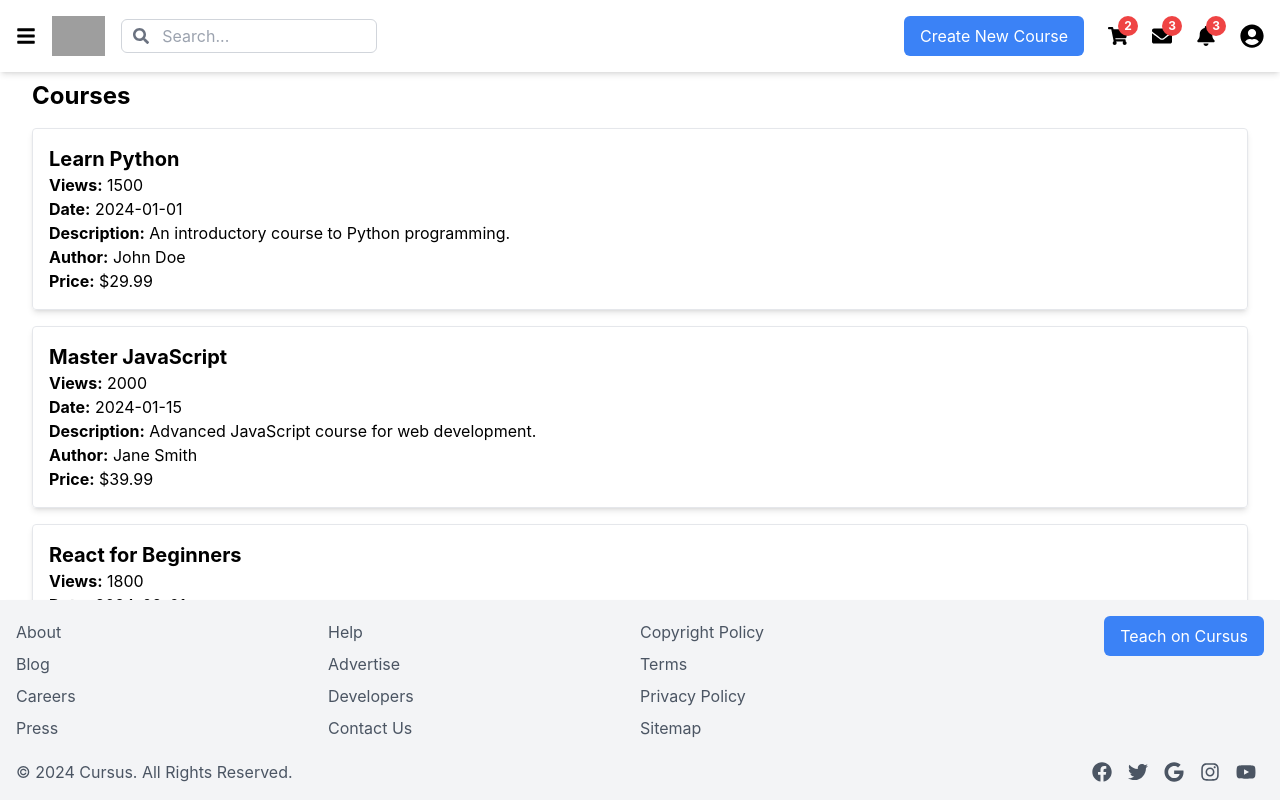
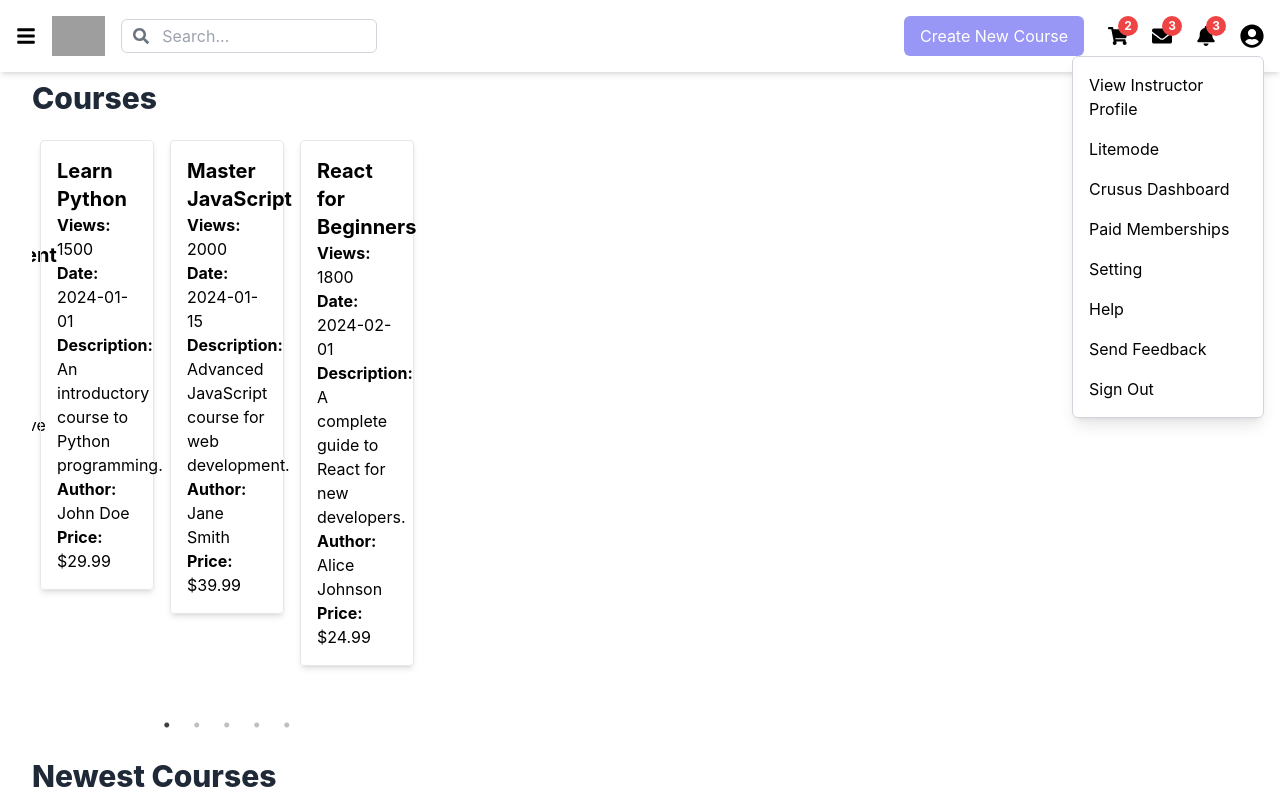
Before and after one commit to Ka213s/Clonesera, a React (Create React App) app: page / in a window 1280 px wide. Both pictures are taken after a click on the icon 1252 px from the left and 36 px from the top of the page. Shown: the top 800 px of the page. Built offline with nearby package versions, Linux system fonts and the light colour scheme; grey boxes are pictures that could not be loaded.

Commit message:
Update CSS

```diff
--- a/package.json
+++ b/package.json
@@ -18,7 +18,9 @@
     "react-icons": "^5.2.1",
     "react-router-dom": "^6.23.1",
     "react-scripts": "5.0.1",
+    "react-slick": "^0.30.2",
     "react-toastify": "^10.0.5",
+    "slick-carousel": "^1.8.1",
     "typescript": "^4.9.5",
     "web-vitals": "^2.1.4"
   },
@@ -47,6 +49,7 @@
     ]
   },
   "devDependencies": {
+    "@types/react-slick": "^0.23.13",
     "autoprefixer": "^10.4.19",
     "postcss": "^8.4.38",
     "tailwindcss": "^3.4.3"
--- a/src/components/Footer/Footer.tsx
+++ b/src/components/Footer/Footer.tsx
@@ -30,14 +30,14 @@ const Footer: React.FC = () => {
   );
 
   return (
-    <footer className="p-4 bg-gray-100 shadow-md">
+    <footer className="p-4 shadow-md bg-gray-900 bg-opacity-90">
       <div className="container mx-auto flex justify-between">
         <div className="flex flex-wrap justify-center w-3/4">
           {columns.map((column, colIndex) => (
             <ul key={colIndex} className="w-1/3">
               {column.map((link: FooterLink, index: number) => (
                 <li key={index} className="py-1">
-                  <a href={link.url} className="text-gray-600 hover:text-gray-900">
+                  <a href={link.url} className="text-white hover:text-gray-400">
                     {link.text}
                   </a>
                 </li>
@@ -46,13 +46,14 @@ const Footer: React.FC = () => {
           ))}
         </div>
         <div className="w-1/4 flex flex-col items-end">
-          <button className="px-4 py-2 mb-4 bg-blue-500 text-white rounded-md hover:bg-blue-600">
+          <button className="px-4 py-2 mb-4 bg-[#9997F5] text-white rounded-md hover:bg-[#8886E5] font-medium">
             Teach on Cursus
           </button>
         </div>
       </div>
+      <hr className="border-t-2 border-gray-300 my-4" />
       <div className="container mx-auto flex justify-between items-center mt-4">
-        <span className="text-gray-600">© 2024 Cursus. All Rights Reserved.</span>
+        <span className="text-white text-sm font-medium">© 2024 Cursus. All Rights Reserved.</span>
         <ul className="flex">
           {socialMediaLinksData.socialMedia.map((link: SocialMediaLink, index: number) => (
             <li key={index} className="mx-2">
--- a/src/components/Header/Header.tsx
+++ b/src/components/Header/Header.tsx
@@ -1,4 +1,4 @@
-import React from 'react';
+import React, { useState } from 'react';
 import { FaShoppingCart, FaEnvelope, FaBell, FaUserCircle, FaBars, FaSearch } from 'react-icons/fa';
 
 interface HeaderProps {
@@ -6,6 +6,12 @@ interface HeaderProps {
 }
 
 const Header: React.FC<HeaderProps> = ({ toggleMenu }) => {
+  const [showDropdown, setShowDropdown] = useState(false);
+
+  const toggleDropdown = () => {
+    setShowDropdown(!showDropdown);
+  };
+
   return (
     <header className="flex items-center justify-between p-4 bg-white shadow-md fixed top-0 left-0 w-full z-30">
       <div className="flex items-center">
@@ -23,7 +29,7 @@ const Header: React.FC<HeaderProps> = ({ toggleMenu }) => {
         <FaSearch className="absolute left-3 text-gray-500" />
       </div>
       <div className="flex items-center ml-auto space-x-6">
-        <button className="px-4 py-2 text-white bg-blue-500 rounded-md hover:bg-blue-600">
+        <button className="px-4 py-2 text-white bg-[#9997F5] rounded-md hover:bg-[#8886E5]">
           Create New Course
         </button>
         <div className="relative">
@@ -44,7 +50,23 @@ const Header: React.FC<HeaderProps> = ({ toggleMenu }) => {
             3
           </div>
         </div>
-        <FaUserCircle className="text-2xl cursor-pointer" />
+        <div className="relative" onClick={toggleDropdown}>
+          <FaUserCircle className="text-2xl cursor-pointer" />
+          {showDropdown && (
+            <div className="absolute right-0 mt-2 py-2 w-48 bg-white border border-gray-300 rounded-md shadow-lg">
+              <ul>
+                <li className="px-4 py-2 hover:bg-gray-100 cursor-pointer">View Instructor Profile</li>
+                <li className="px-4 py-2 hover:bg-gray-100 cursor-pointer">Litemode</li>
+                <li className="px-4 py-2 hover:bg-gray-100 cursor-pointer">Crusus Dashboard</li>
+                <li className="px-4 py-2 hover:bg-gray-100 cursor-pointer">Paid Memberships</li>
+                <li className="px-4 py-2 hover:bg-gray-100 cursor-pointer">Setting</li>
+                <li className="px-4 py-2 hover:bg-gray-100 cursor-pointer">Help</li>
+                <li className="px-4 py-2 hover:bg-gray-100 cursor-pointer">Send Feedback</li>
+                <li className="px-4 py-2 hover:bg-gray-100 cursor-pointer">Sign Out</li>
+              </ul>
+            </div>
+          )}
+        </div>
       </div>
     </header>
   );
--- a/src/components/Sidebar/Sidebar.tsx
+++ b/src/components/Sidebar/Sidebar.tsx
@@ -28,7 +28,7 @@ const iconComponents = {
 
 const Sidebar: React.FC<SidebarProps> = ({ showMenu }) => {
   return (
-    <aside className={`fixed top-16 left-0 h-full bg-gray-100 shadow-md transition-all duration-300 z-30 ${showMenu ? 'w-64' : 'w-0 overflow-hidden'}`}>
+    <aside className={`fixed top-16 left-0 h-full bg-gray-100 shadow-md transition-all duration-300 ${showMenu ? 'w-64' : 'w-0 overflow-hidden'}`}>
       <ul className="mt-8">
         {sidebarMenuItemsData.menuItems.map((item: MenuItem, index: number) => (
           <li key={index} className="flex items-center p-4 hover:bg-gray-200">
--- a/src/page/HomePage.tsx
+++ b/src/page/HomePage.tsx
@@ -1,5 +1,5 @@
-// HomePage.tsx
 import React from 'react';
+import Slider from 'react-slick';
 import MainLayout from './MainLayout';
 import CourseCard from '../components/CourseCard';
 import coursesData from '../models/FileJson/courses.json';
@@ -8,14 +8,27 @@ import instructorsData from '../models/FileJson/instructors.json';
 import FeatureButtons from '../components/FeatureButtons';
 import InstructorCard from '../components/InstructorCard';
 import TestimonialCard from '../components/TestimonialCard';
+import "slick-carousel/slick/slick.css";
+import "slick-carousel/slick/slick-theme.css";
+
 const HomePage: React.FC = () => {
+  const settings = {
+    dots: true,
+    infinite: true,
+    speed: 500,
+    slidesToShow: 3,
+    slidesToScroll: 1,
+    arrows: true,
+  };
   return (
     <MainLayout>
       <div className="p-4">
-        <h1 className="text-2xl font-bold mb-4">Courses</h1>
+        <h1 className="text-3xl font-extrabold mb-6 text-gray-800">Courses</h1>
+        <div className="grid grid-cols-1 md:grid-cols-2 lg:grid-cols-3 gap-6">
+          <Slider {...settings}>
             {coursesData.courses.map((course, index) => (
+              <div key={index} className="px-2">
                 <CourseCard
-            key={index}
                   name={course.name}
                   views={course.views}
                   date={course.date}
@@ -23,9 +36,13 @@ const HomePage: React.FC = () => {
                   author={course.author}
                   price={course.price}
                 />
+              </div>
             ))}
+          </Slider>
+        </div>
 
-        <h1 className="text-2xl font-bold mt-8 mb-4">Newest Courses</h1>
+        <h1 className="text-3xl font-extrabold mt-12 mb-6 text-gray-800">Newest Courses</h1>
+        <div className="grid grid-cols-1 md:grid-cols-2 lg:grid-cols-3 gap-6">
           {coursesData.newestCourses.map((course, index) => (
             <CourseCard
               key={index}
@@ -37,8 +54,12 @@ const HomePage: React.FC = () => {
               price={course.price}
             />
           ))}
+        </div>
+
         <FeatureButtons />
-        <h1 className="text-2xl font-bold mt-8 mb-4">Popular Instructors</h1>
+
+        <h1 className="text-3xl font-extrabold mt-12 mb-6 text-gray-800">Popular Instructors</h1>
+        <div className="grid grid-cols-1 md:grid-cols-2 lg:grid-cols-3 gap-6">
           {instructorsData.instructors.map((instructor, index) => (
             <InstructorCard
               key={index}
@@ -50,7 +71,10 @@ const HomePage: React.FC = () => {
               courses={instructor.courses}
             />
           ))}
-          <h1 className="text-2xl font-bold mt-8 mb-4">What Our Students Have to Say</h1>
+        </div>
+
+        <h1 className="text-3xl font-extrabold mt-12 mb-6 text-gray-800">What Our Students Have to Say</h1>
+        <div className="grid grid-cols-1 md:grid-cols-2 lg:grid-cols-3 gap-6">
           {testimonialsData.testimonials.map((testimonial, index) => (
             <TestimonialCard
               key={index}
@@ -60,6 +84,7 @@ const HomePage: React.FC = () => {
             />
           ))}
         </div>
+      </div>
     </MainLayout>
   );
 };
--- a/src/page/MainLayout.tsx
+++ b/src/page/MainLayout.tsx
@@ -11,12 +11,11 @@ const MainLayout: React.FC<{ children: React.ReactNode }> = ({ children }) => {
   };
 
   return (
-    <div className="flex h-screen overflow-hidden relative">
+    <div className="flex overflow-auto relative">
       <Header toggleMenu={toggleMenu} />
       <Sidebar showMenu={showMenu} />
-      <div className={`fixed inset-0 z-20 ${showMenu ? 'block' : 'hidden'}`} onClick={toggleMenu}></div>
       <div className={`flex flex-col flex-1 transition-all duration-300 ${showMenu ? 'ml-64' : 'ml-0'}`}>
-        <div className="flex-1 pt-16 p-4 overflow-auto">
+        <div className="flex-grow pt-16 p-4 overflow-auto">
           {children}
         </div>
         <Footer />
```
Also changed, not shown: 1 other file (tests, documents, lock files or other folders). Lines whose indentation alone changed are shown as unchanged.
